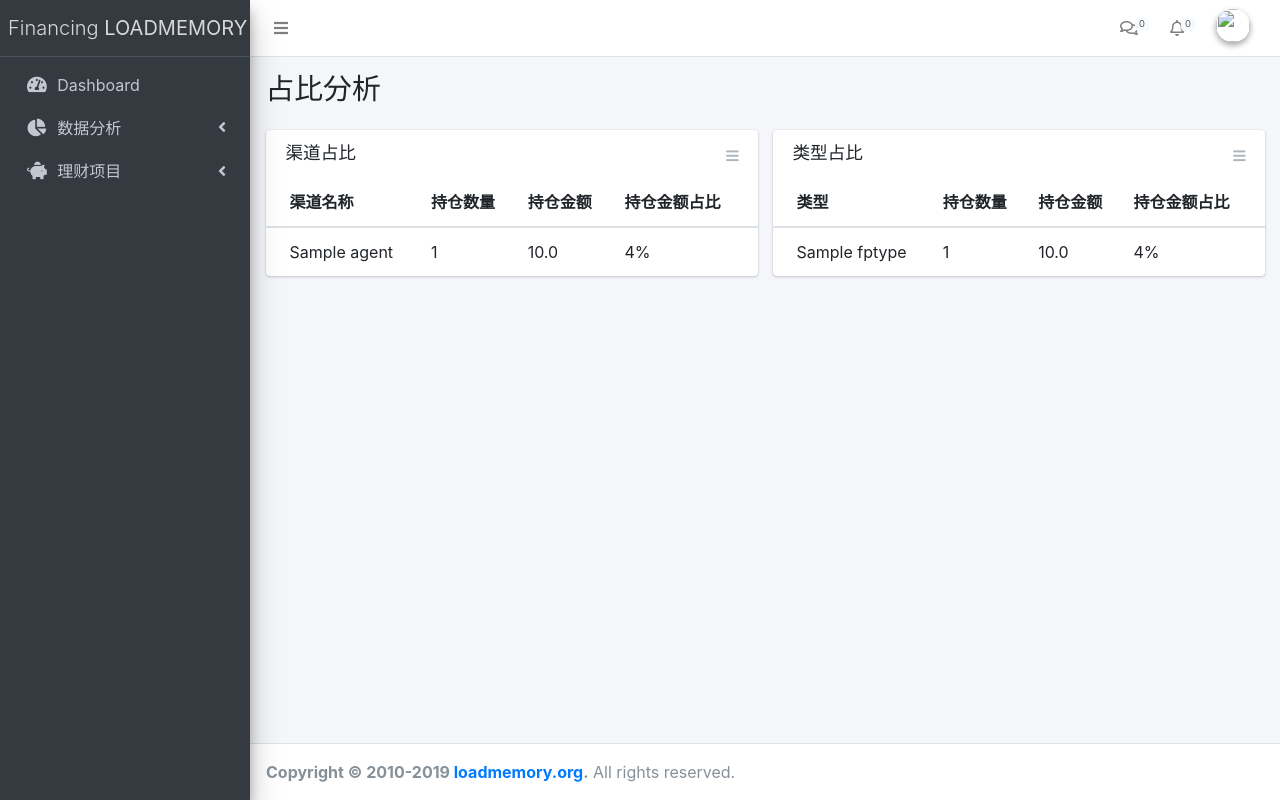
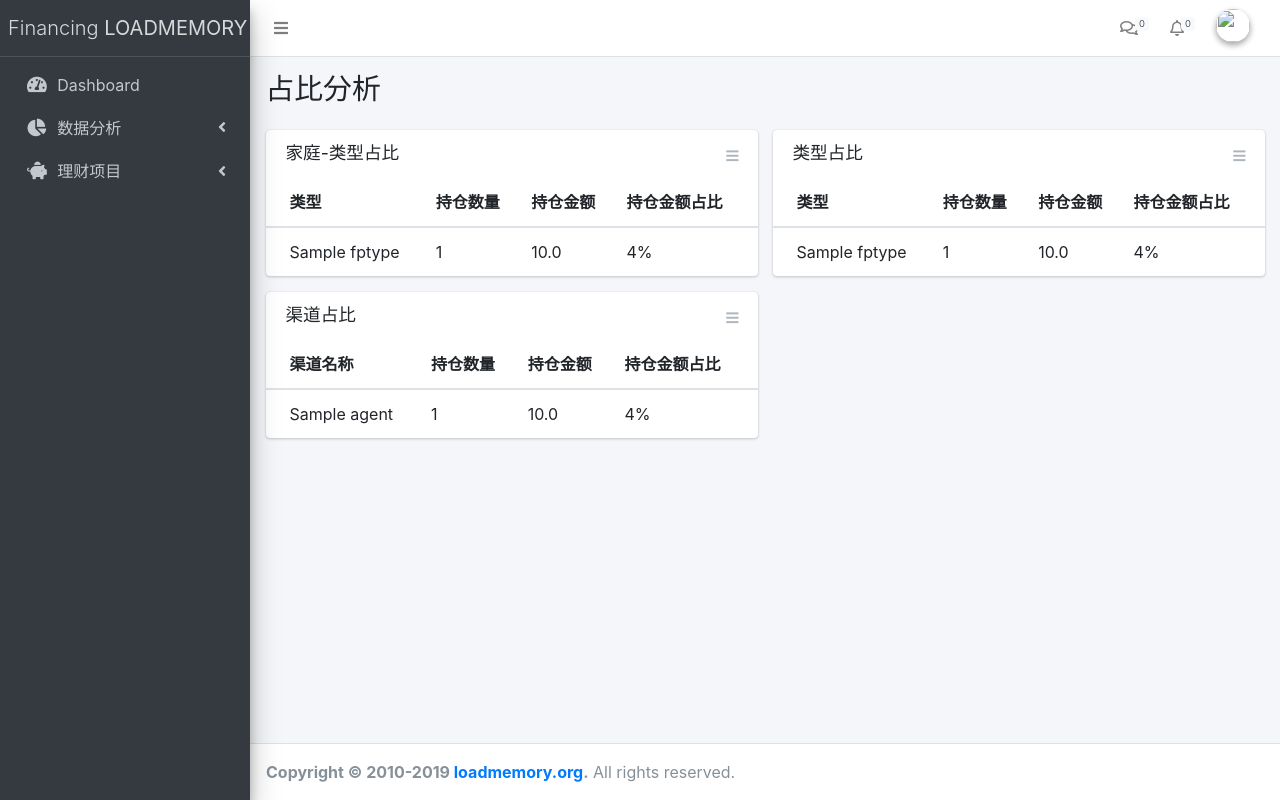
Before and after one commit to zhouwe1/simple_invest, a Flask app: template webapp/templates/analyse/scale.html in a window 1280 px wide. Run offline with Flask 2, Linux system fonts and the light colour scheme; the template is opened without the code that fills it: most values are stand-ins (such as "Sample title", 1, 10 or a date in 2020); parts of the project's set-up code (start-up, migrations or seed data) failed here and were passed over; some libraries are stand-ins or nearby versions.

Commit message:
增加家庭的理财类型占比

```diff
--- a/webapp/models/financing_models.py
+++ b/webapp/models/financing_models.py
@@ -56,6 +56,9 @@ class UserAsset(db.Model):
 
 
 class UAAmount(db.Model):
+    """
+    用户理财产品金额变动历史
+    """
     id = db.Column(db.Integer(), primary_key=True)
     date = db.Column(db.Date())
     userasset_id = db.Column(db.Integer(), db.ForeignKey('user_asset.id', ondelete='RESTRICT'), nullable=False)
--- a/webapp/templates/analyse/scale.html
+++ b/webapp/templates/analyse/scale.html
@@ -6,6 +6,79 @@
 
 {% block content %}
 <div class="row">
+    {% if family_fptype_list %}
+    <div class="col-lg-6 col-sm-12">
+        <div class="card">
+            <div class="card-header border-0">
+                <h3 class="card-title">家庭-类型占比</h3>
+                <div class="card-tools">
+                    <a href="#" class="btn btn-tool btn-sm">
+                        <i class="fas fa-bars"></i>
+                    </a>
+                </div>
+            </div>
+            <div class="card-body table-responsive p-0">
+                <table class="table table-valign-middle">
+                    <thead>
+                        <tr>
+                            <th>类型</th>
+                            <th>持仓数量</th>
+                            <th>持仓金额</th>
+                            <th>持仓金额占比</th>
+                        </tr>
+                    </thead>
+                    <tbody>
+                    {% for fptype in family_fptype_list %}
+                    <tr>
+                        <td>{{ fptype.name }}</td>
+                        <td>{{ fptype.count }}</td>
+                        <td>{{ fptype.amount | round(2, 'floor') }}</td>
+                        <td>{{ fptype.rate }}%</td>
+                    </tr>
+                    {% endfor %}
+                    </tbody>
+                </table>
+
+          </div>
+        </div>
+    </div>
+    {% endif %}
+    <div class="col-lg-6 col-sm-12">
+        <div class="card">
+            <div class="card-header border-0">
+                <h3 class="card-title">类型占比</h3>
+                <div class="card-tools">
+                    <a href="#" class="btn btn-tool btn-sm">
+                        <i class="fas fa-bars"></i>
+                    </a>
+                </div>
+            </div>
+            <div class="card-body table-responsive p-0">
+                <table class="table table-valign-middle">
+                    <thead>
+                        <tr>
+                            <th>类型</th>
+                            <th>持仓数量</th>
+                            <th>持仓金额</th>
+                            <th>持仓金额占比</th>
+                        </tr>
+                    </thead>
+                    <tbody>
+                    {% for fptype in fptype_list %}
+                    <tr>
+                        <td>{{ fptype.name }}</td>
+                        <td>{{ fptype.count }}</td>
+                        <td>{{ fptype.amount | round(2, 'floor') }}</td>
+                        <td>{{ fptype.rate }}%</td>
+                    </tr>
+                    {% endfor %}
+                    </tbody>
+                </table>
+
+          </div>
+        </div>
+    </div>
+
     <div class="col-lg-6 col-sm-12">
         <div class="card">
             <div class="card-header border-0">
```
Also changed, not shown: other parts of webapp/templates/analyse/scale.html (+0 -35 lines), webapp/controllers/analyser.py (+45 -8 lines), webapp/models/user_models.py (+18 -6 lines).
